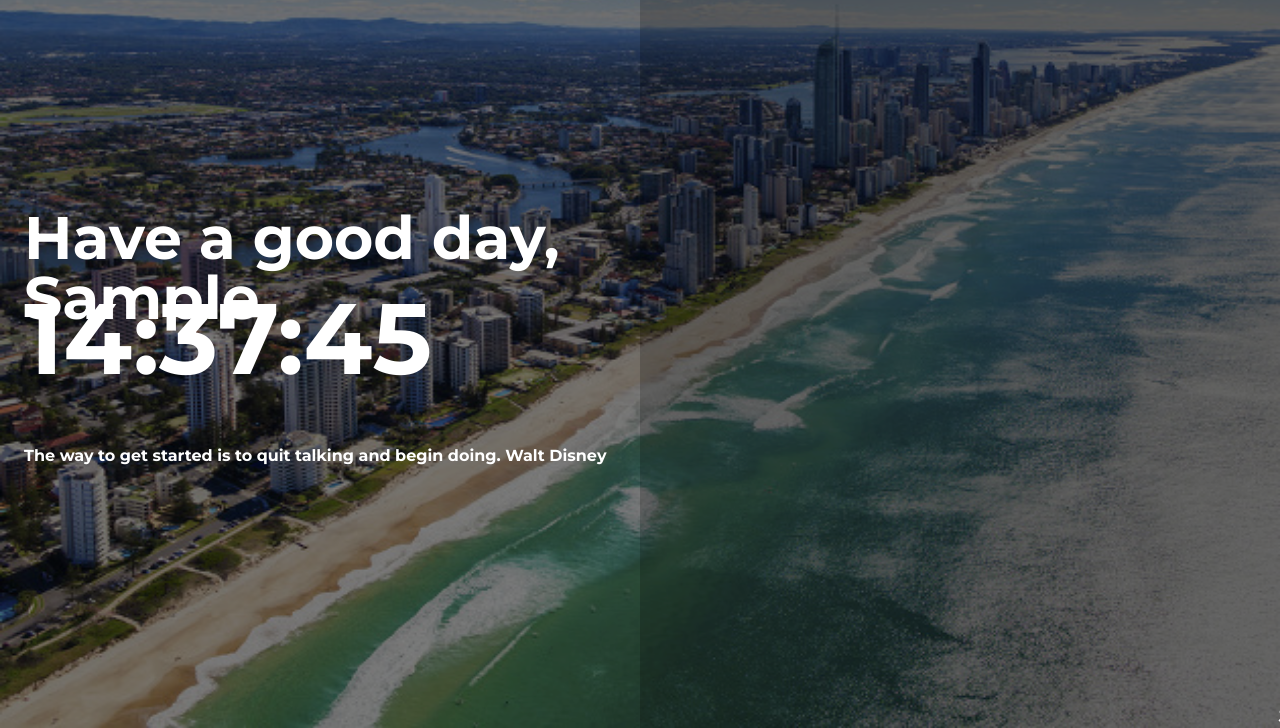
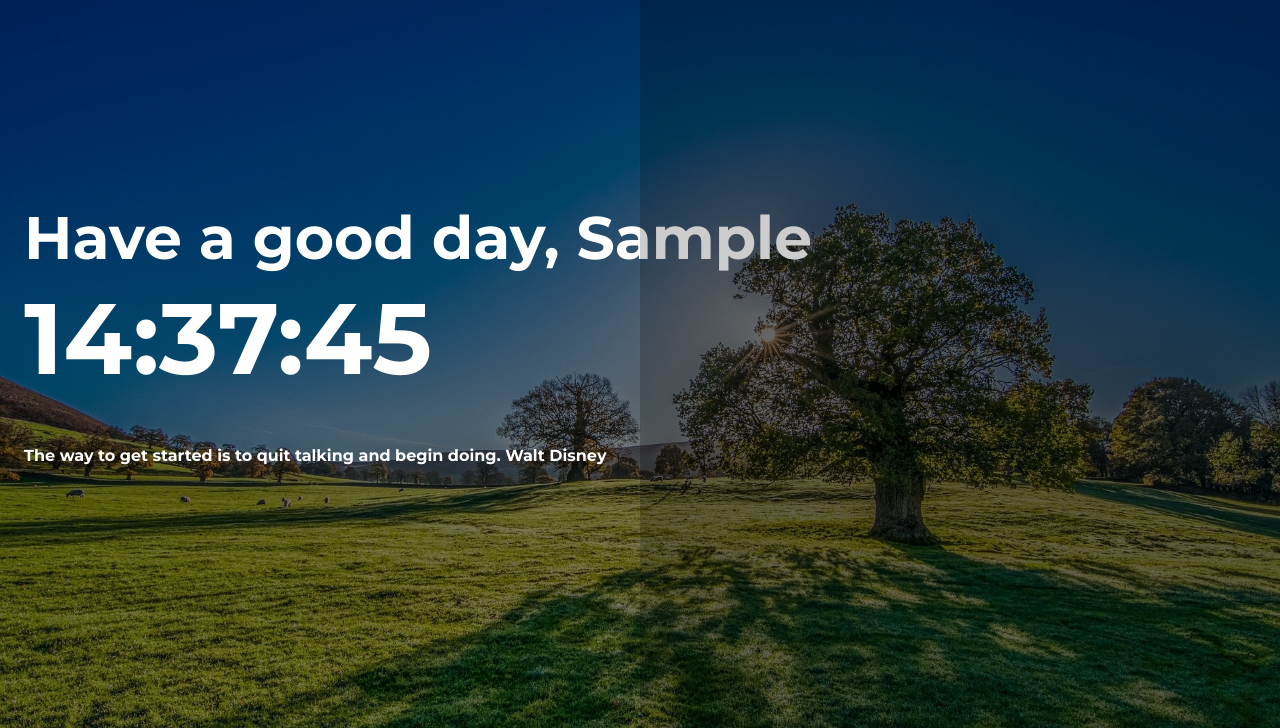
Before and after one commit to m1n720n9/todo_list, a plain HTML site: page index.html in a window 1280 px wide. Both pictures are taken after typing "Sample" into the empty fields and a click on the input "Log In". Shown: the part 72-800 px from the top of the page. Drawn offline with Linux system fonts and the light colour scheme.

Commit message:
Add bg_img & css greeting

```diff
--- a/css/style.css
+++ b/css/style.css
@@ -7,8 +7,8 @@ header{position: absolute; top: 0;}
 header .logo img{width: 50px;}
 /* main */
 .info{width: 50%; height: 100vh; position: relative; padding: 24px; box-sizing: border-box;}
-.login{position: absolute; top: 35%; left: 24px;}
-.login #greeting{font-size: 60px;}
+.login{position: absolute; top: 35%; left: 24px; width: 100%;}
+.login #greeting{font-size: 60px; white-space: nowrap;}
 .login #login-form .text{width: 430px; font-size: 40px;}
 #clock{position: absolute; top: 45%;  left: 24px; font-size: 100px;}
 #weather{width: 300px; position: absolute; top: 45%; right: 0;display: flex; flex-wrap: wrap; justify-content: center; align-items: center;}
@@ -27,6 +27,6 @@ header .logo img{width: 50px;}
 	display: inline-flex;
 }
 @keyframes marquee {
-	from {transform: translateY(-100%);}
-	to{transform: translateY(0);}
+	from {transform: translateX(-100%);}
+	to{transform: translateX(0);}
 }
--- a/js/background.js
+++ b/js/background.js
@@ -1,4 +1,4 @@
-const images = ["bg-1.jpg", "bg-2.jpg", "bg-3.jpg"];
+const images = ["bg-1.jpg","bg-2.jpg","bg-3.jpg","bg-4.jpg","bg-5.jpg","bg-6.jpg"];
 
 const chosenImage = images[Math.floor(Math.random()*images.length)];
 
--- a/js/flow.js
+++ b/js/flow.js
@@ -1,5 +1,5 @@
 const text = "Just stop thinking, worrying, looking over your shoulder, wondering, doubting, fearing, hurting, hoping for some easy way out, struggling, grasping, confusing, itching, scratching, numbling, bumbling, grumbling, humbling, stumbling, numbling, rambling, gambling, tumbling, scumbling, scrambling, hitching, hatching, bitching, moaning, groaning, honing, boning, horse-shitting, hair-splitting, nit-picking, piss-trickling, nose sticking, ass-gouging, eyeball-poking, finger-pointing, alleyway sneaking, long waiting, small stepping, evil-eyeing, back-scratching, searching, perching, besmirching, grinding, grinding, grinding, grinding, grinding away at yourself! stop it and JUST DO!";
 
-const flow_text = document.querySelector(".flow_text marquee");
+const flow_text = document.querySelector(".flow_text .marquee");
 
 flow_text.innerText = text;
```
Also changed, not shown: img/bg-4.jpg (added), img/bg-5.jpg (added), img/bg-6.jpg (added).
